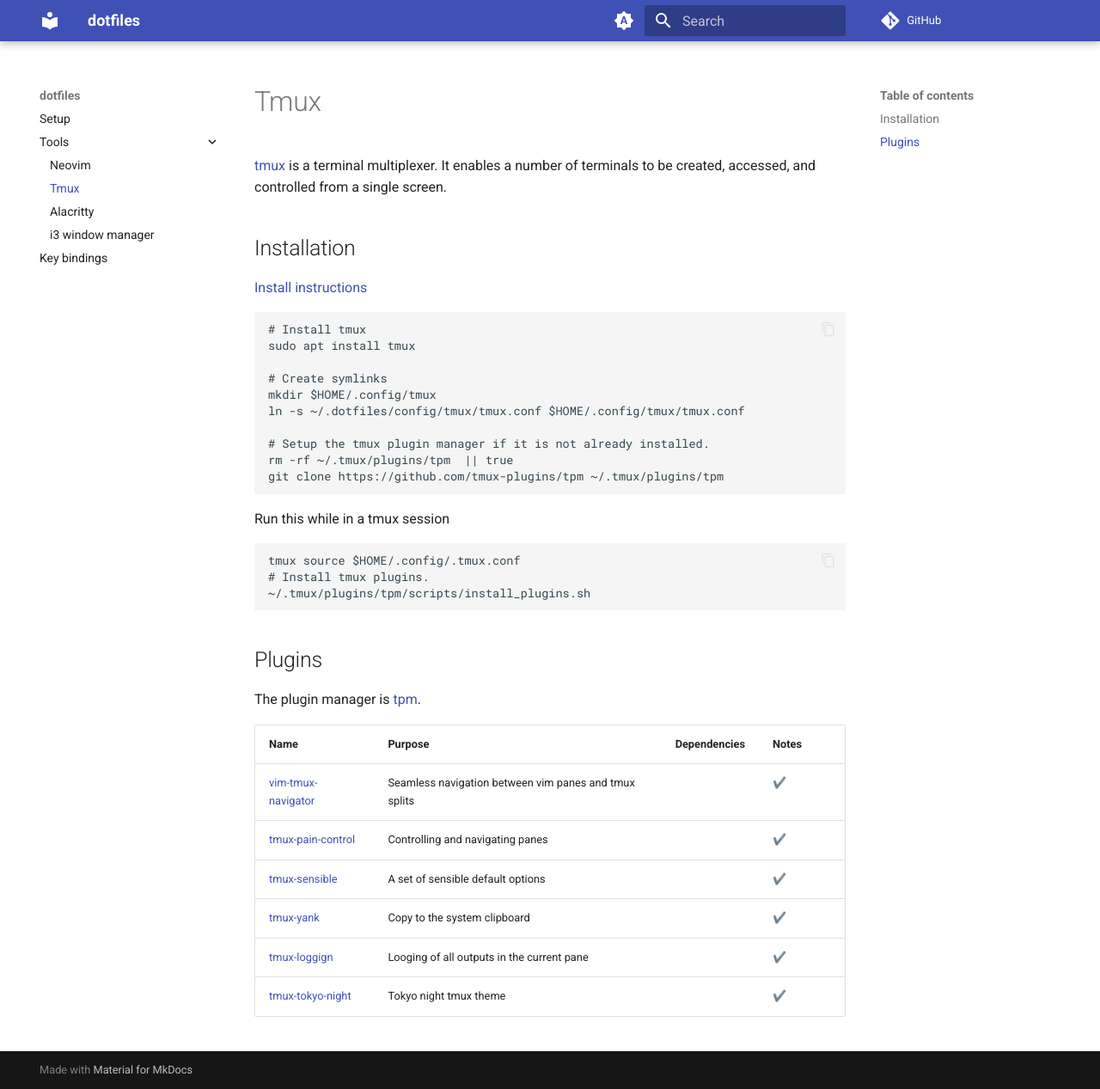
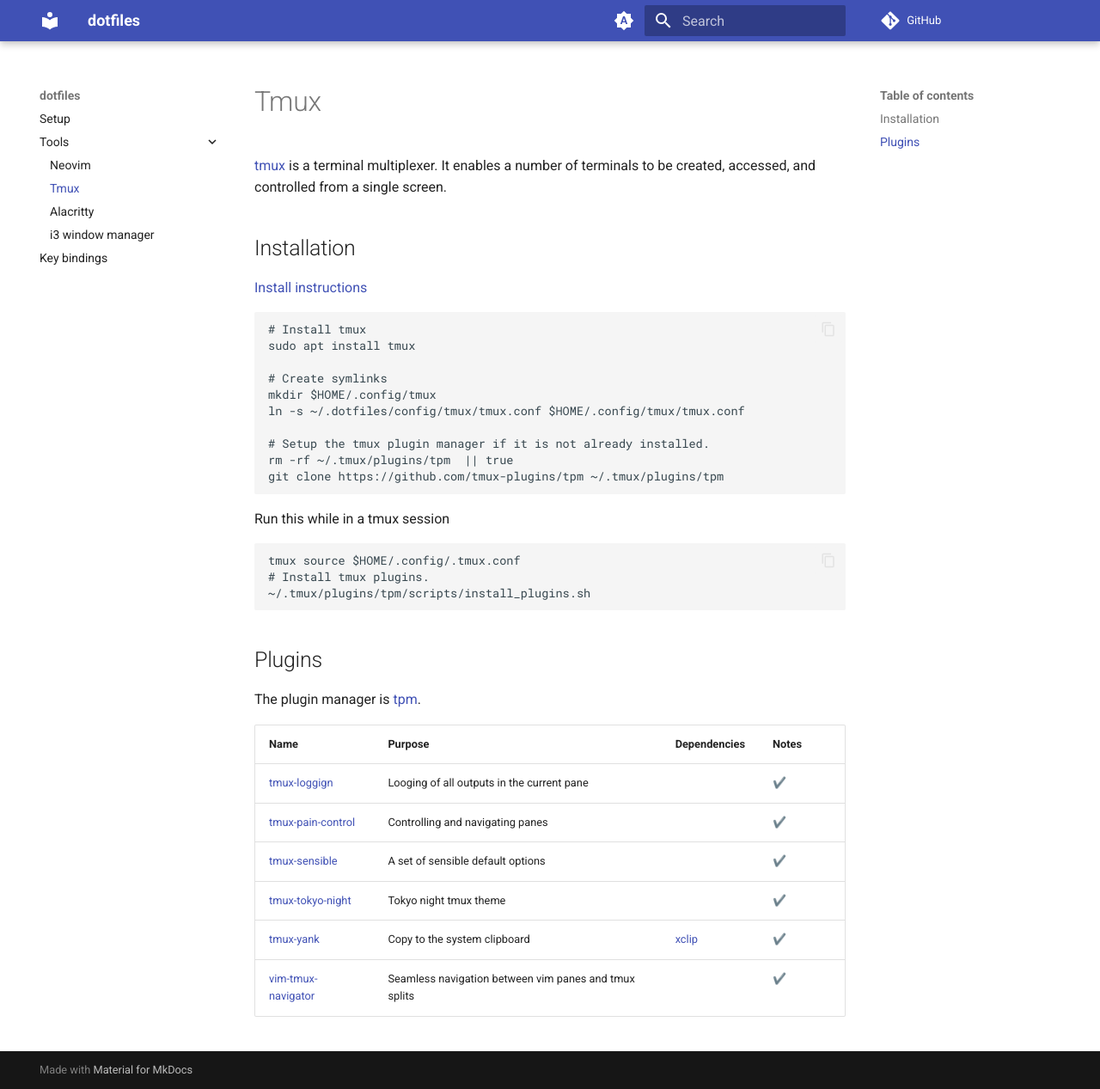
Before and after one commit to HieuDao-code/dotfiles, an MkDocs documentation site: the page built from docs/tmux.md, in a window 1280 px wide and 1267 px high. Shown: the whole window at 86% size. Built offline with MkDocs 1.6.1 and Material for MkDocs 9.7.7, drawn with Linux system fonts in a browser that asks for light colours; comment, search, counter and statistics services are not loaded.

Commit message:
tmux docs

```diff
--- a/docs/tmux.md
+++ b/docs/tmux.md
@@ -31,11 +31,11 @@ tmux source $HOME/.config/.tmux.conf
 
 The plugin manager is [tpm](https://github.com/tmux-plugins/tpm).
 
-| Name                                                                    | Purpose                                               | Dependencies | Notes |
-| ----------------------------------------------------------------------- | ----------------------------------------------------- | ------------ | ----- |
-| [vim-tmux-navigator](https://github.com/christoomey/vim-tmux-navigator) | Seamless navigation between vim panes and tmux splits |              | ✔️    |
-| [tmux-pain-control](https://github.com/tmux-plugins/tmux-pain-control)  | Controlling and navigating panes                      |              | ✔️    |
-| [tmux-sensible](https://github.com/tmux-plugins/tmux-sensible)          | A set of sensible default options                     |              | ✔️    |
-| [tmux-yank](https://github.com/tmux-plugins/tmux-yank)                  | Copy to the system clipboard                          |              | ✔️    |
-| [tmux-loggign](https://github.com/tmux-plugins/tmux-logging)            | Looging of all outputs in the current pane            |              | ✔️    |
-| [tmux-tokyo-night](https://github.com/janoamaral/tokyo-night-tmux)      | Tokyo night tmux theme                                |              | ✔️    |
+| Name                                                                    | Purpose                                               | Dependencies                              | Notes |
+| ----------------------------------------------------------------------- | ----------------------------------------------------- | ----------------------------------------- | ----- |
+| [tmux-loggign](https://github.com/tmux-plugins/tmux-logging)            | Looging of all outputs in the current pane            |                                           | ✔️    |
+| [tmux-pain-control](https://github.com/tmux-plugins/tmux-pain-control)  | Controlling and navigating panes                      |                                           | ✔️    |
+| [tmux-sensible](https://github.com/tmux-plugins/tmux-sensible)          | A set of sensible default options                     |                                           | ✔️    |
+| [tmux-tokyo-night](https://github.com/fabioluciano/tmux-tokyo-night)    | Tokyo night tmux theme                                |                                           | ✔️    |
+| [tmux-yank](https://github.com/tmux-plugins/tmux-yank)                  | Copy to the system clipboard                          | [xclip](https://github.com/astrand/xclip) | ✔️    |
+| [vim-tmux-navigator](https://github.com/christoomey/vim-tmux-navigator) | Seamless navigation between vim panes and tmux splits |                                           | ✔️    |
```
Also changed, not shown: 1 other file.
